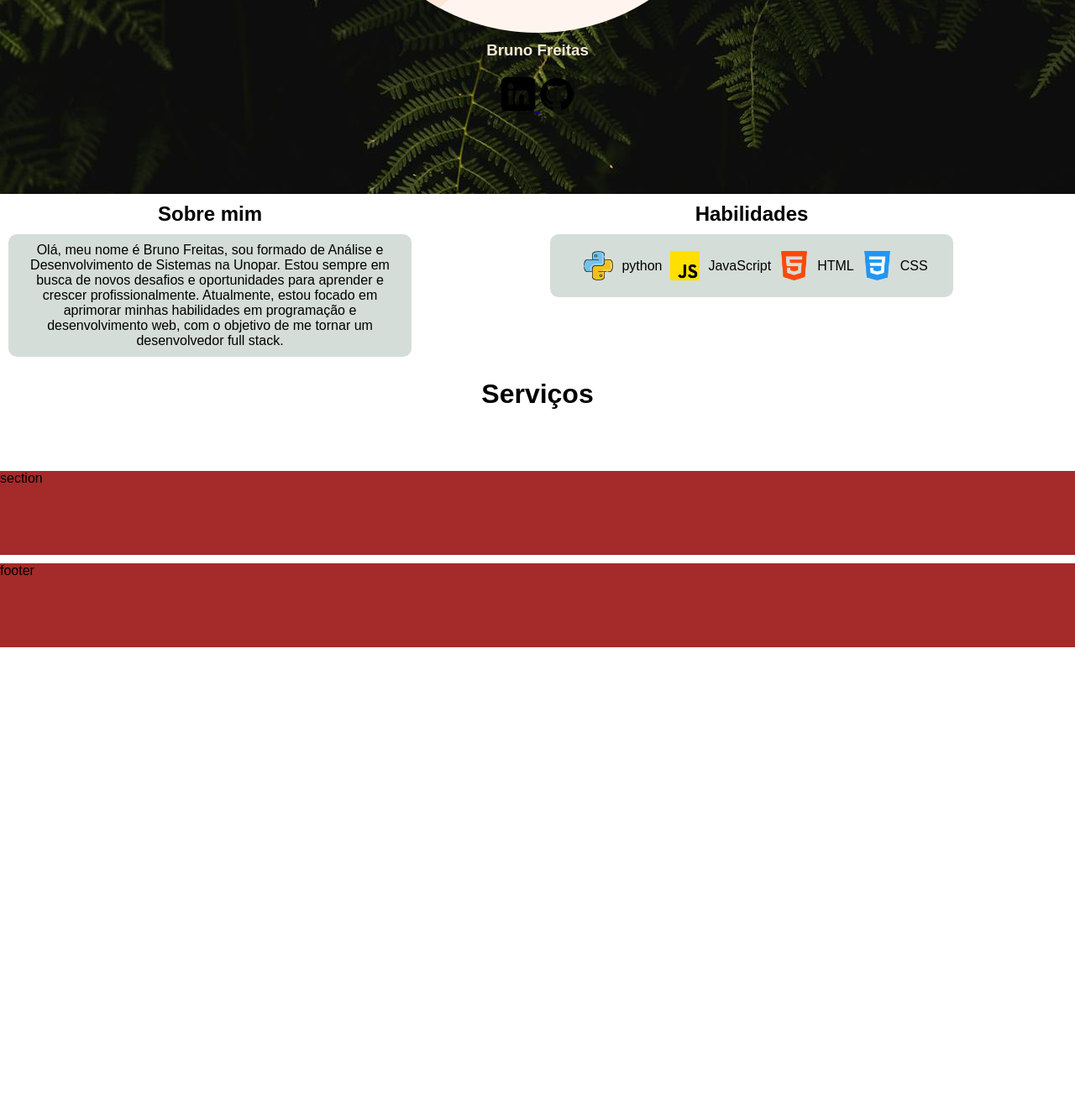
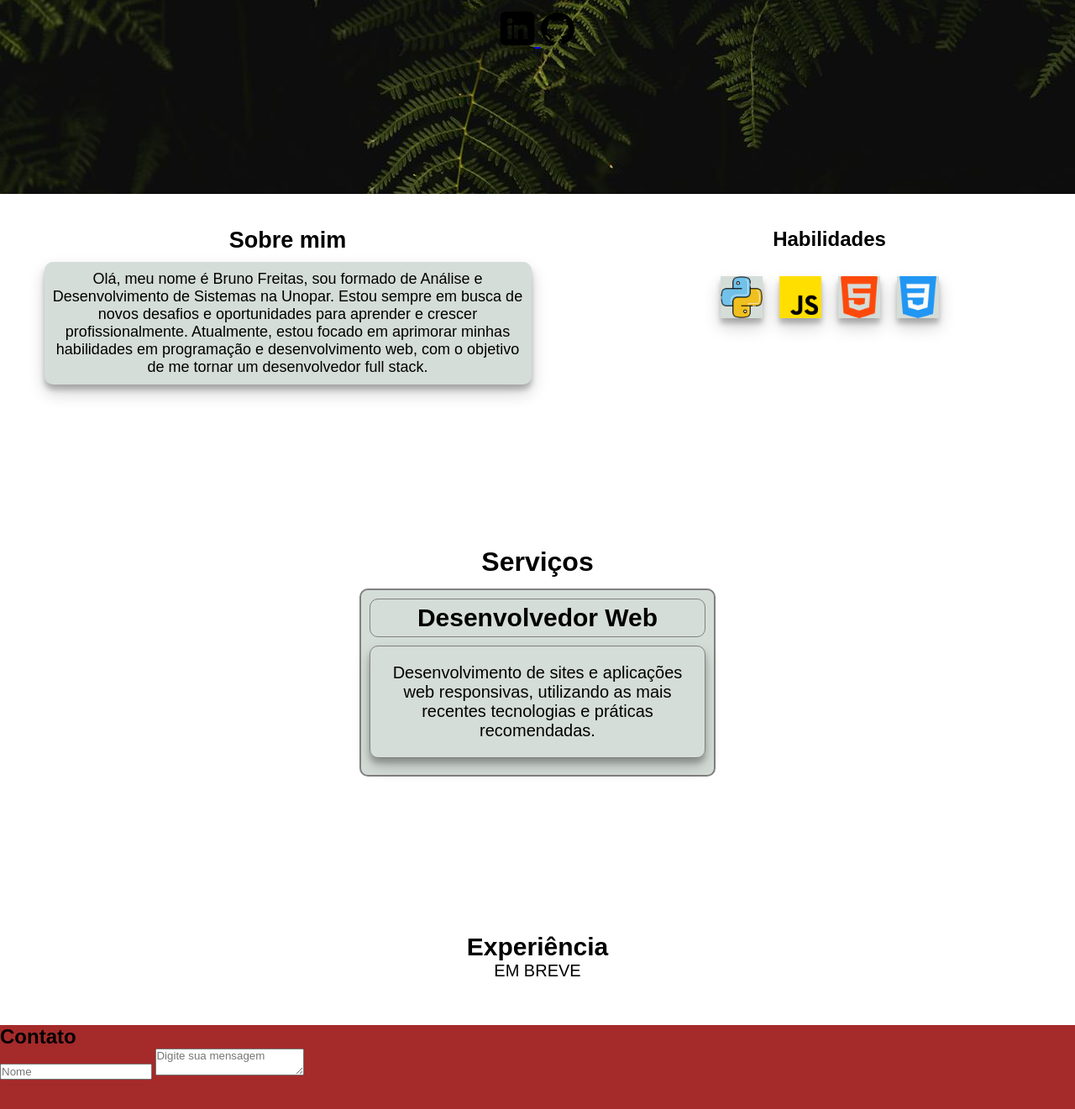
Before and after one commit to SrNubba/Projeto-PortifolioMe, a plain HTML site: page main/index.html in a window 1280 px wide. Shown: the part 569-1890 px from the top of the page at 84% size. Before the commit the page ends 1340 px from the top, so only its background shows below. Drawn offline with Linux system fonts and the light colour scheme.

Commit message:
serviço compluido

```diff
--- a/main/index.html
+++ b/main/index.html
@@ -12,7 +12,7 @@
     <div id="header">
         <header class="header">
             <div class="profile">
-                <img src="imagens/man.png" alt="profile">
+                <img src="imagens/man.png" alt="profile" class="profile-img">
                 <h3>Bruno Freitas</h3>
                 <div>
                     <a href="http://www.linkedin.com/in/srbrunofreitas" target="_blank">
@@ -42,18 +42,37 @@
             <h2>Habilidades</h2>
             <div class="skills">
                 <img src="./imagens/python.png" alt="python" class="python">
-                <p>python</p>
                 <img src="./imagens/js.png" alt="javascript" class="js">
-                <p>JavaScript</p>
                 <img src="./imagens/html-5.png" alt="html" class="html">
-                <p>HTML</p>
                 <img src="./imagens/css-3.png" alt="css" class="css">
-                <p>CSS</p>
             </div>
         </article>
         <h1>Serviços</h1>
-        <section>section</section>
-        <footer>footer</footer>
+        <section class="services">
+            <div class="devTitle">
+                <h2>Desenvolvedor Web</h2>
+            </div>
+            <div class="devp">
+                <p>Desenvolvimento de sites e aplicações web responsivas, utilizando as mais recentes tecnologias e
+                    práticas recomendadas.</p>
+            </div>
+        </section>
+        <section class="experience">
+            <div class="expTitle">
+                <h2>Experiência</h2>
+            </div>
+            <div class="expP">
+                <p>EM BREVE</p>
+            </div>
+
+        </section>
+        <section class="form">
+            <h2 class="form-titulo">Contato</h2>
+            <form class="form-contato" id="formulario">
+                <input placeholder="Nome">
+                <textarea placeholder="Digite sua mensagem"></textarea>
+            </form>
+        </section>
 
 
     </div>
--- a/main/style.css
+++ b/main/style.css
@@ -16,10 +16,11 @@ html {
     'aside article'
     'h1 h1'
     'section section'
+    'experience experience'
     'footer footer'
     ;
     gap: 10px;
-    grid-auto-rows: 100vh 200px 100px 100px 100px;
+    grid-auto-rows: 100vh 50vh 40px 50vh  100px 100px;
 }
 
 
@@ -33,18 +34,21 @@ html {
 
 .aside {
     grid-area: aside;
+    font-size: 18px;
+    max-width: 600px;
+    height: 500px;
+    margin: 30px auto;
     text-align: center;
-    width: 500px;
-    height: 500px;
 }
 /* div do aside */
 .about{
     display: flex;
     align-items: center;
-    background-color: #d5ddd8;;
+    background-color: #d5ddd8;
     padding: 10px;
     border-radius: 10px;
     margin: 10px;
+    box-shadow: rgba(0, 0, 0, 0.19) 0px 10px 20px, rgba(0, 0, 0, 0.23) 0px 6px 6px;
 
 }
 
@@ -53,6 +57,8 @@ html {
     text-align: center;
     width: 500px;
     height: 500px;
+    margin: 30px auto;
+    gap: 10px;
 }
 
 /* div do article */
@@ -61,24 +67,53 @@ html {
     align-items: center;
     text-align: center;
     justify-content: center;
-    background-color: #d5ddd8;
     padding: 10px;
     margin: 10px;
     border-radius: 10px;
 }
 
 /* class de imagens da classe skills */
-.python, .html, .css, .js, .java, .c, .sql {
-    width: 35px;
+.python, .html, .css, .js {
+    width: 50px;
+    height: 50px;
     margin: 10px;
+    box-shadow: rgba(0, 0, 0, 0.19) 0px 10px 20px, rgba(0, 0, 0, 0.23) 0px 6px 6px;
+    background-color: #d5ddd8;
+
 }
 
-section {
+.services {
     grid-area: section;
-    background-color: brown;
+    display: flex;
+    flex-direction: column;
+    border: 2px solid gray;
+    background-color: #d5ddd8;
+    border-radius: 10px;
+    max-width: 400px;
+    height: 200px;
+    padding: 10px;
+    margin: 0 auto;
+    text-align: center;
+    font-size: 20px;
 }
 
-footer {
+.devTitle {
+    border: 1px solid gray;
+    border-radius: 10px;
+    padding: 5px;
+}
+
+.devp {
+    display: flex;
+    margin: 10px;
+    border: 1px solid gray;
+    border-radius: 10px;
+    box-shadow:  rgba(0, 0, 0, 0.19) 0px 10px 20px, rgba(0, 0, 0, 0.23) 0px 6px 6px;;
+    margin: auto;
+    padding: 20px;
+}
+
+.form {
     grid-area: footer;
     background-color: brown;
 }
@@ -88,7 +123,15 @@ h1 {
     text-align: center;;
 }
 
-
+title {
+    grid-area: title;
+    text-align: center;
+    font-size: 30px;
+    font-weight: bold;
+    color: #d5ddd8;
+    background-color: brown;
+    padding: 10px;
+}
 
 .profile {
     display: flex;
@@ -99,11 +142,19 @@ h1 {
     height: 250px;
     color:antiquewhite;
     gap: 10px;
+    font-size: 23px;
+}
+
+.profile-img {
+    width: 350px;
+    height: 350px;
+    border-radius: 50%;
 }
 
 /* Classes de imagens que ficam dentro dos botões */
 .LinkIcon, .giticon {
     width: 40px;
+    cursor: pointer;
 }
 
 
@@ -116,3 +167,13 @@ h1 {
     margin-top: 10px;
 
 }
+
+.experience {
+    grid-area: experience;
+    text-align: center;
+    font-size: 20px;
+}
+
+.expP {
+    font-size: 20px;
+}
```
